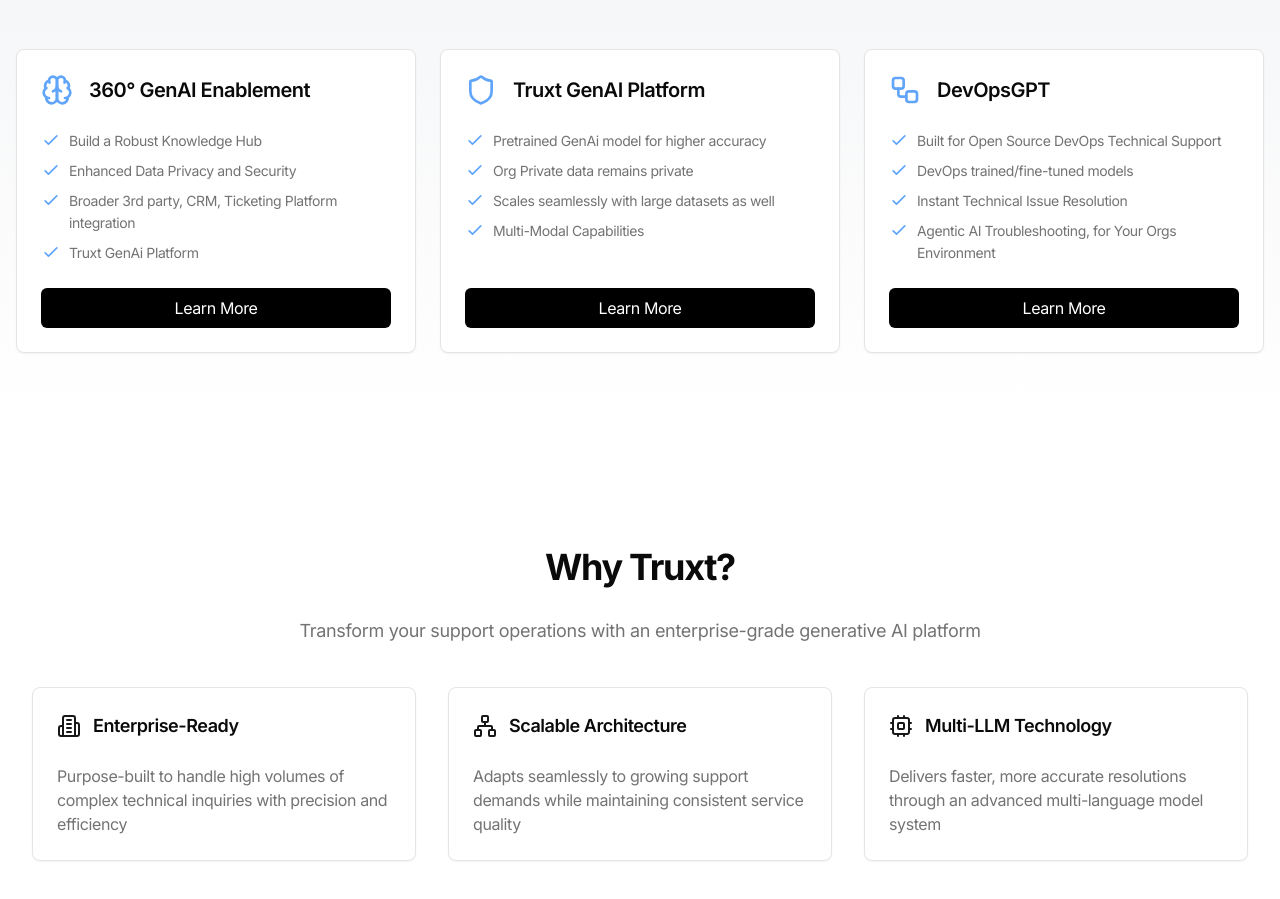
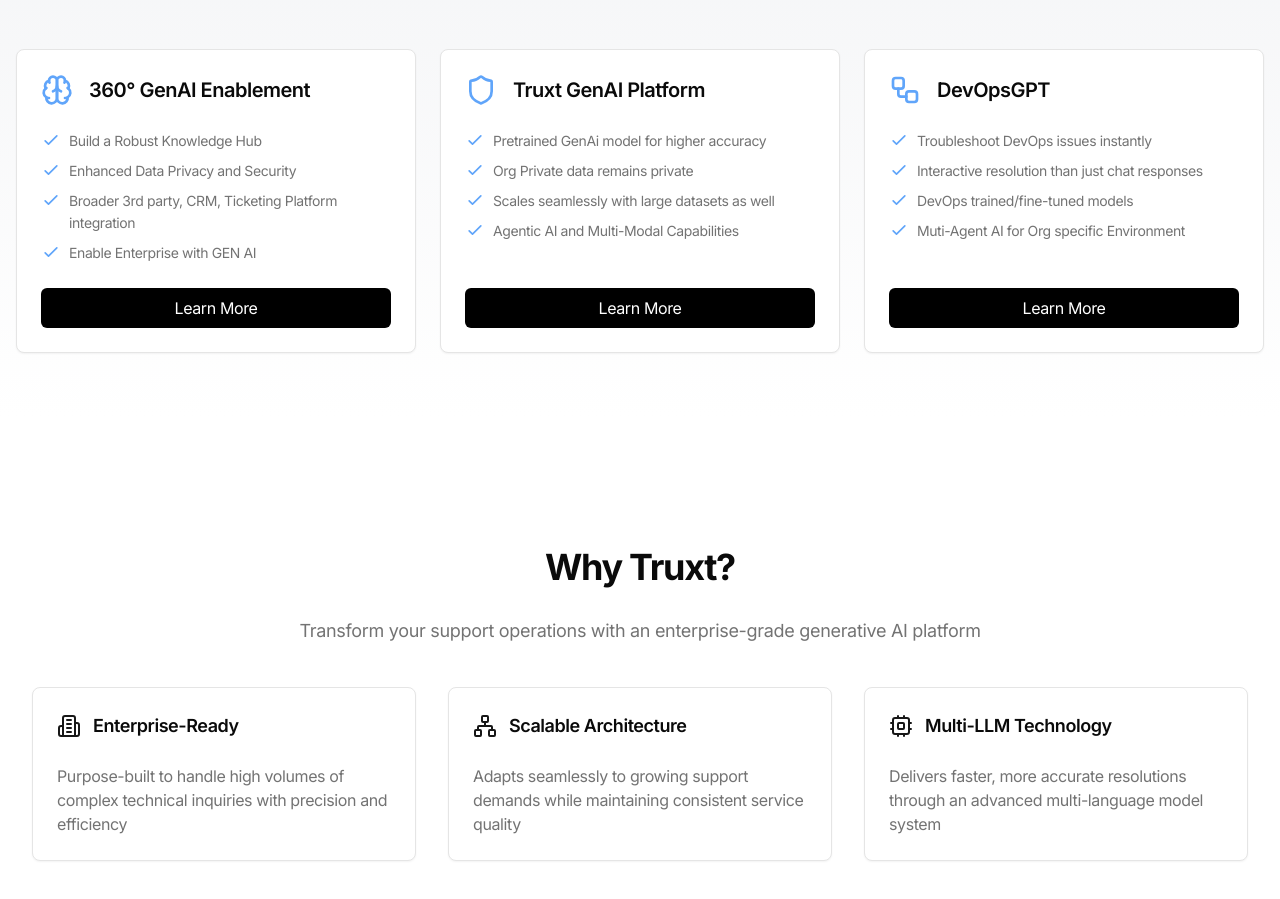
Before and after one commit to Truxt-ai/truxt-ai.github.io, a Next.js app: page / in a window 1280 px wide. Shown: the part 1467-2366 px from the top of the page. Built offline with nearby package versions, Linux system fonts and the light colour scheme.

Commit message:
Offerings and Solutions Updated

```diff
--- a/components/offerings.tsx
+++ b/components/offerings.tsx
@@ -9,17 +9,17 @@ export default function Component() {
         {
             icon: <Brain className='h-8 w-8' color="#60a5fa" />,
             title: '360° GenAI Enablement',
-            features: ['Build a Robust Knowledge Hub', 'Enhanced Data Privacy and Security', 'Broader 3rd party, CRM, Ticketing Platform integration', 'Truxt GenAi Platform']
+            features: ['Build a Robust Knowledge Hub', 'Enhanced Data Privacy and Security', 'Broader 3rd party, CRM, Ticketing Platform integration','Enable Enterprise with GEN AI']
         },
         {
             icon: <Shield className='h-8 w-8' color="#60a5fa" />,
             title: 'Truxt GenAI Platform',
-            features: ['Pretrained GenAi model for higher accuracy', 'Org Private data remains private', 'Scales seamlessly with large datasets as well', 'Multi-Modal Capabilities']
+            features: ['Pretrained GenAi model for higher accuracy', 'Org Private data remains private', 'Scales seamlessly with large datasets as well', 'Agentic AI and Multi-Modal Capabilities']
         },
         {
             icon: <Workflow className='h-8 w-8' color="#60a5fa" />,
             title: 'DevOpsGPT',
-            features: ['Built for Open Source DevOps Technical Support', 'DevOps trained/fine-tuned models', 'Instant Technical Issue Resolution', 'Agentic AI Troubleshooting, for Your Orgs Environment']
+            features: ['Troubleshoot DevOps issues instantly', 'Interactive resolution than just chat responses', 'DevOps trained/fine-tuned models', 'Muti-Agent AI for Org specific Environment']
         }
     ];
 
```
